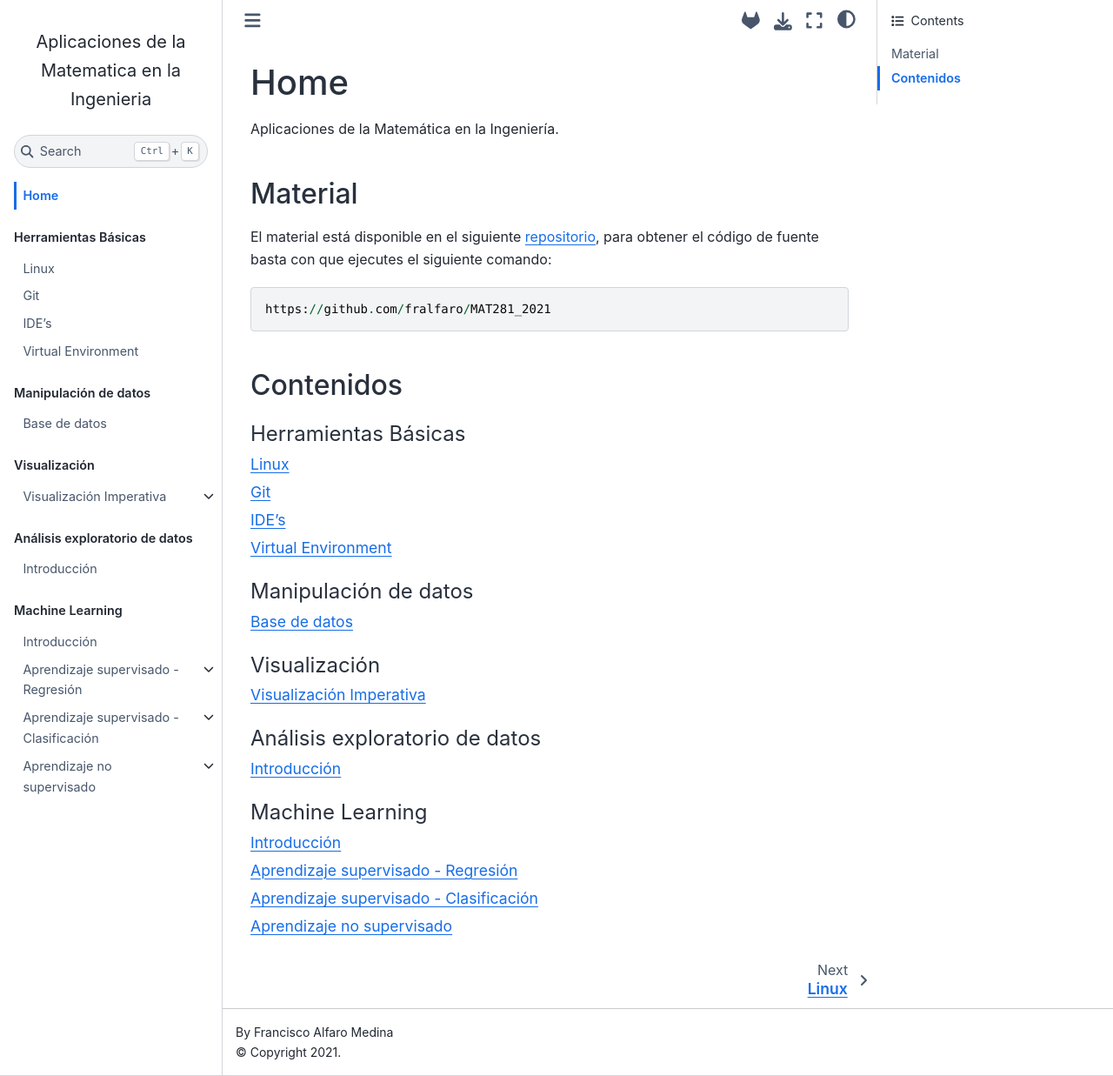
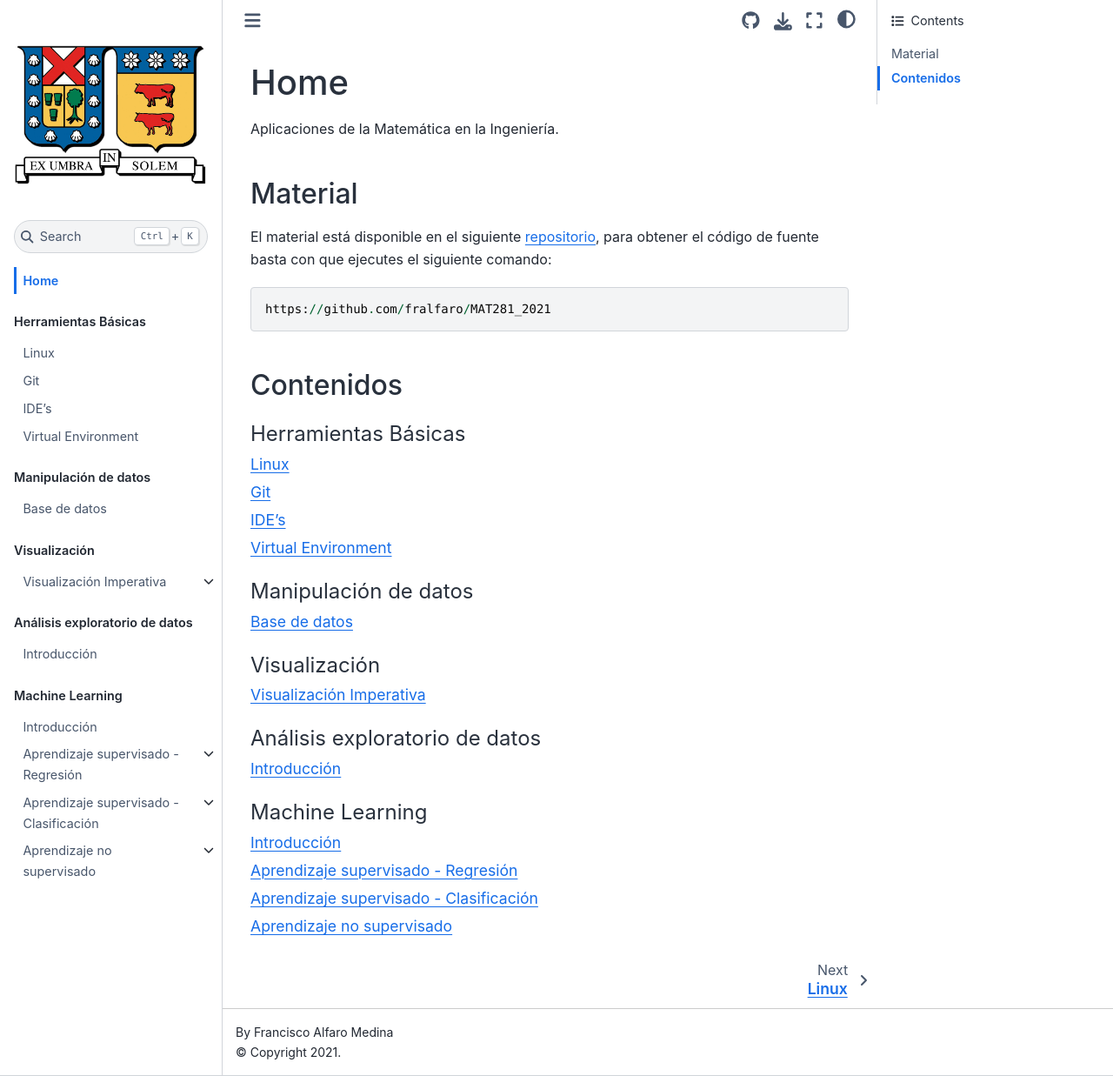
Before and after one commit to fralfaro/MAT281_2021, a Jupyter Book: the page built from index.md, in a window 1280 px wide and 1237 px high. Shown: the whole window at 87% size. Built offline with Jupyter Book 1.0.4 settings and Sphinx 7.4.7 and the Sphinx Book theme 1.1.4, drawn with Linux system fonts in a browser that asks for light colours; pages that are not in the unit, such as notebooks, are missing from menus; some of the changed lines change nothing that is shown.

Commit message:
update images 1.1

```diff
--- a/_config.yml
+++ b/_config.yml
@@ -1,14 +1,18 @@
 #######################################################################################
 # Book settings
-title                       : Aplicaciones de la Matematica en la Ingenieria # The title of the book. Will be placed in the left navbar.
+title                       : MAT281 - Aplicaciones de la Matemática en la Ingeniería # The title of the book. Will be placed in the left navbar.
 author                      : Francisco Alfaro Medina  # The author of the book
 copyright                   : "2021"  # Copyright year to be placed in the footer
-logo                        : "images/logo_python.jpeg"  # A path to the book logo
+logo                        : "images/utfsm.png"  # A path to the book logo
 exclude_patterns            : [README.md,
                                '_build',
                                "**.ipynb_checkpoints",
                                "**myst",
-                               "**terminal"]  # Patterns to skip when building the book. Can be glob-style (e.g. "*skip.ipynb")
+                               "**terminal",
+                               "labs/*", "homeworks/*", "Untitled*.ipynb"
+                              ]  # Patterns to skip when building the book. Can be glob-style (e.g. "*skip.ipynb")
+
+
 
 #######################################################################################
 # Execution settings
@@ -20,7 +24,7 @@
 #######################################################################################
 # HTML-specific settings
 html:
-  favicon                   : "images/usm.png"  # A path to a favicon image
+  favicon                   : "images/utfsm.png"  # A path to a favicon image
   use_edit_page_button      : false  # Whether to add an "edit this page" button to pages. If `true`, repository information in repository: must be filled in
   use_repository_button     : true  # Whether to add a link to your repository button
   use_issues_button         : false  # Whether to add an "open an issue" button
@@ -36,16 +40,16 @@
 #######################################################################################
 # Launch button settings
 launch_buttons:
-  notebook_interface        : "" # The interface interactive links will activate ["classic", "jupyterlab"]
-  binderhub_url             : ""  # The URL of the BinderHub (e.g., https://mybinder.org)
+  notebook_interface        : jupyterlab  # The interface interactive links will activate ["classic", "jupyterlab"]
+  binderhub_url             : https://mybinder.org  # The URL of the BinderHub (e.g., https://mybinder.org)
   jupyterhub_url            : ""  # The URL of the JupyterHub (e.g., https://datahub.berkeley.edu)
   thebe                     : false  # Add a thebe button to pages (requires the repository to run on Binder)
-  colab_url                 : "" # The URL of Google Colab (e.g., https://colab.research.google.com)
+  colab_url                 : https://colab.research.google.com # The URL of Google Colab (e.g., https://colab.research.google.com)
 
 repository:
-  url                       : https://gitlab.com/FAAM/mat281_2021 # The URL to your book's repository
-  # path_to_book              : ""  # A path to your book's folder, relative to the repository root.
+  url                       : https://github.com/fralfaro/MAT281_2021  # The URL to your book's repository
   branch                    : master  # Which branch of the repository should be used when creating links
+
 
 #######################################################################################
 # Advanced and power-user settings
```
Also changed, not shown: images/utfsm.png (renamed from images/usm.png).
